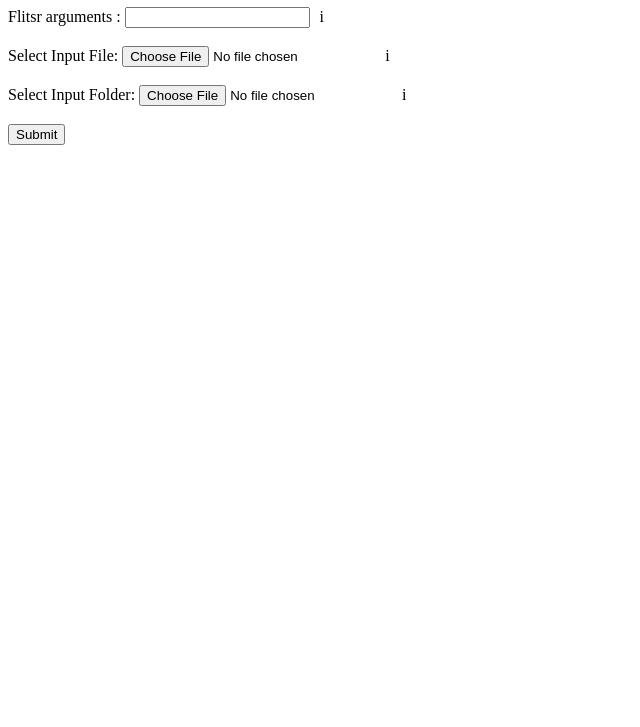
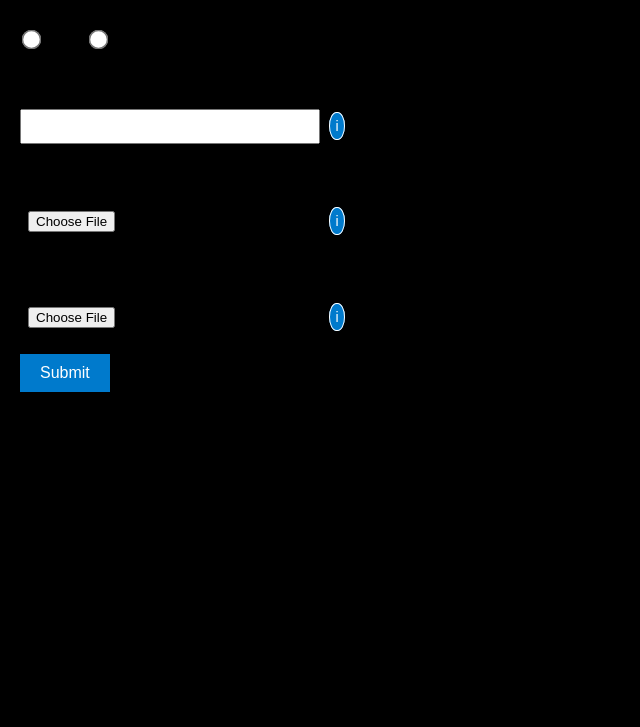
Before and after one commit to AngelaInfanta/FLITSR-extension-demo, a website: page extension_inputPanel.html in a window 1280 px wide. Shown: the part 73-800 px from the top of the page, without its empty margins (0-640 px from the left). Drawn offline with Linux system fonts and the light colour scheme.

Commit message:
minor change in UI

```diff
--- a/extension_inputPanel.html
+++ b/extension_inputPanel.html
@@ -2,68 +2,111 @@
 <html>
 <head>
     <style>
+        body {
+            font-family: Arial, sans-serif;
+            margin: 20px;
+            padding: 0;
+            background-color: #000000;
+        }
+
         .input-container {
             position: relative;
-            display: inline-block; /* Keep icons inline */
-            margin-right: 20px; /* Add some space between input and icon */
+            display: inline-block;
+            margin-bottom: 20px;
+        }
+
+        label {
+            display: block;
+            margin-bottom: 5px;
+            font-weight: bold;
+        }
+
+        input[type="text"],
+        input[type="file"] {
+            padding: 8px;
+            width: 300px;
+            box-sizing: border-box;
+        }
+
+        input[type="submit"] {
+            padding: 10px 20px;
+            background-color: #007acc;
+            color: white;
+            border: none;
+            cursor: pointer;
+            font-size: 16px;
+        }
+
+        input[type="submit"]:hover {
+            background-color: #005f80;
         }
 
         .info-icon {
             cursor: pointer;
             border: 1px solid white;
-            border-radius: 50%; /* Rounded border */
-            padding: 2px 5px;
-        }
-
-        .info-icon:hover {
-            color: yellow; /* Change font color on hover */
+            border-radius: 50%;
+            padding: 5px;
+            margin-left: 5px;
+            font-size: 14px;
+            background-color: #007acc;
+            color: white;
         }
 
         .info-text {
             display: none;
-            position: absolute;
+            position: relative;
             top: 0;
             width: 300px;
             color: black;
-            left: calc(100% + 5px); /* Position to the right of the icon */
+            left: calc(15px); /* Position to the right of the icon */
             padding: 5px;
             background-color: #f0f0f0;
             border: 1px solid #ccc;
         }
 
         .input-container:hover .info-text {
-            display: block; /* Show text block on hover */
+            display: block;
+        }
+
+        input[type="radio"] {
+            transform: scale(1.5);
+            margin-right: 10px;
+        }
+
+        .input-container label {
+            display: inline-block;
+            margin-bottom: 0;
+            margin-right: 10px;
         }
     </style>
 </head>
 <body>
     <h1>Enter Your Inputs</h1>
     <form id="inputForm">
-        <label for="flitsr_arg">Flitsr arguments :    </label>
-        <div class="input-container">
+        <label for="isTrue">File type:</label>
+        <input type="radio" id="isTrue" name="isTrue" value="true">TCM
+        <input type="radio" id="isFalse" name="isTrue" value="false">GZoltar
+        <br><br>
+
+        <label for="flitsr_arg">Flitsr arguments:</label><br>
         <input type="text" id="flitsr_arg" name="flitsr_arg">
         <span class="info-icon" onmouseover="showInfo('flitsr-info')" onmouseout="hideInfo('flitsr-info')">i</span>
         <div id="flitsr-info" class="info-text">
             Enter your preferred usage from the output guide as given. Ignore "flitsr input_file". Use any of the arguments from the rest.
         </div>
-        </div>
         <br><br>
-        <label for="file">Select Input File:</label>
-        <div class="input-container">
+        <label for="file">Select Input File:</label><br>
         <input type="file" id="file" name="file">
         <span class="info-icon" onmouseover="showInfo('file-info')" onmouseout="hideInfo('file-info')">i</span>
         <div id="file-info" class="info-text">
             Upload the input file if you want to see the localisation output for a particular fault at particular input file.
         </div>
-        </div>
         <br><br>
-        <label for="folder">Select Input Folder:</label>
-        <div class="input-container">
+        <label for="folder">Select Input Folder:</label><br>
         <input type="file" id="folder" name="folder" webkitdirectory directory>
         <span class="info-icon" onmouseover="showInfo('folder-info')" onmouseout="hideInfo('folder-info')">i</span>
         <div id="folder-info" class="info-text">
             Upload the input folder of n-th fault if you want to see overall results for all possible flitsr arguments. It also generates the percent_at_n and the results file.
-            </div>
         </div>
         <br><br>
         <input type="submit" value="Submit">
@@ -97,7 +140,8 @@
             const fileName = file ? file.name : 'Not provided';
             const filePath = file ? file.path.split('/').slice(0, -1).join('/') : 'Not provided';
             const folderPath = folder ? folder.path.split('/').slice(0, -1).join('/') : 'Not provided';
-            const formData = JSON.stringify({ flitsr_arg, fileName, filePath, folderPath });
+            const isTCM = document.querySelector('input[name="isTrue"]:checked').value;
+            const formData = JSON.stringify({ flitsr_arg, fileName, filePath, folderPath, isTCM });
             document.getElementById('formData').value = formData;
             vscode.postMessage({
                 command: 'submitForm',
```
Lines whose indentation alone changed are shown as unchanged.
